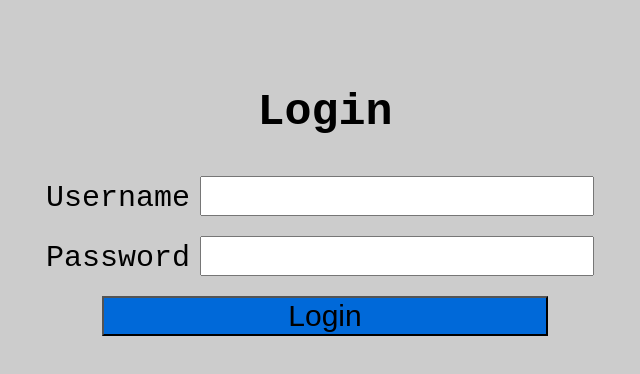
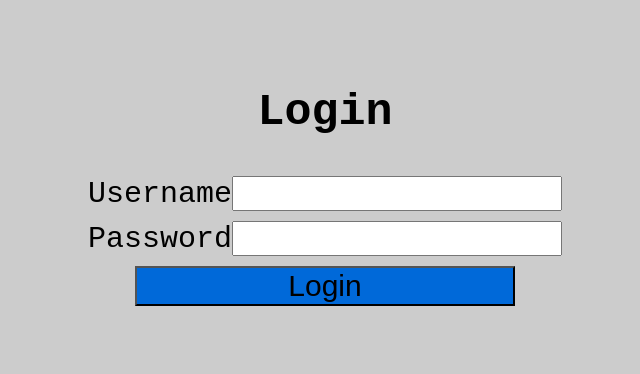
Before and after one commit to ovsundal/sundal-recipes-frontend, a React (Create React App) app: page /login in a window 1280 px wide. Shown: the top 374 px of the page, without its empty margins (315-955 px from the left). Built offline with nearby package versions, Linux system fonts and the light colour scheme.

Commit message:
adjust margins

```diff
--- a/src/recipes/Login.tsx
+++ b/src/recipes/Login.tsx
@@ -77,18 +77,16 @@ const LoginWrapper = styled.form`
   align-items: center;
 
   margin-top: 5rem;
-  min-width: 20%;
   font-size: 3rem;
   font-family: monospace;
 
   label {
-    margin-bottom: 2rem;
-    margin-right: 1rem;
+    align-self: center;
   }
 
   input {
-    font-size: 3rem;
-    margin-left: 1rem;
+    font-size: 2.5rem;
+    margin: 0 0 1rem 0;
   }
 
   button {
```
